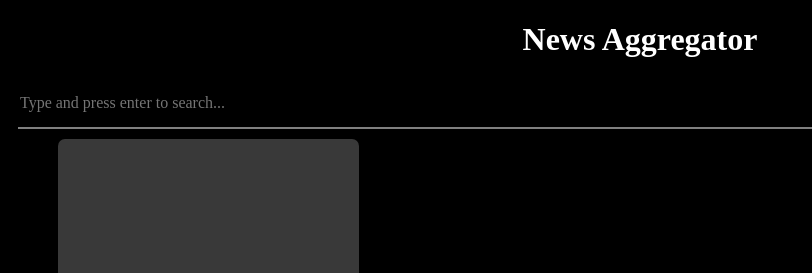
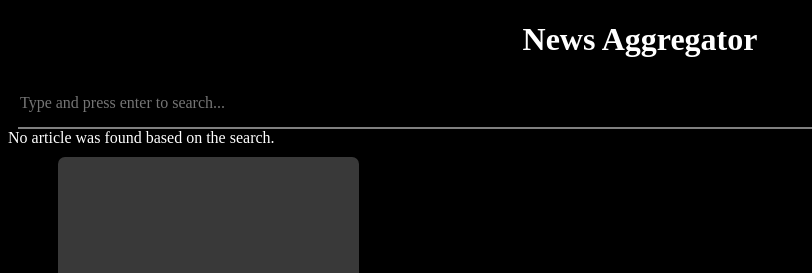
Before and after one commit to Rohini341999/news-aggregator-app, a website built with webpack: page src/index.html in a window 1280 px wide. Shown: the top 273 px of the page, without its empty margins (0-812 px from the left). Built offline with nearby package versions, Linux system fonts and the light colour scheme; no server answers.

Commit message:
Update index.html

```diff
--- a/src/index.html
+++ b/src/index.html
@@ -11,7 +11,7 @@
 
 	<h1 class="site-title">News Aggregator</h1>
     <input type="text" id="search" placeholder="Type and press enter to search..." onkeyup="EnterSearch()">
-    <div class="not-found"></div>
+    <div class="not-found">No article was found based on the search.</div>
 
     <ul id="news-articles">
         <li class="article">
```
